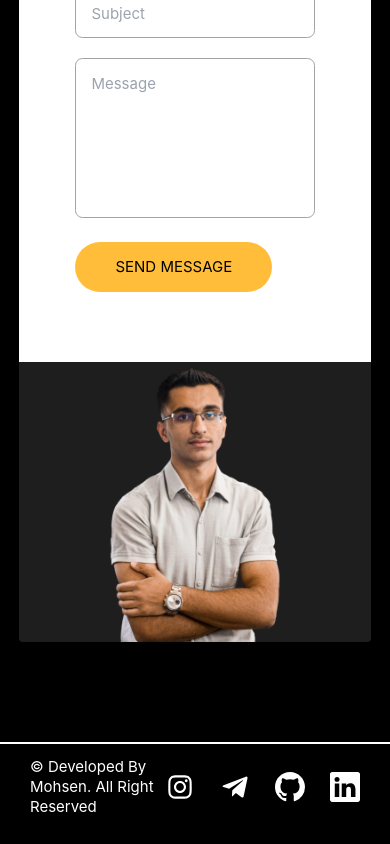
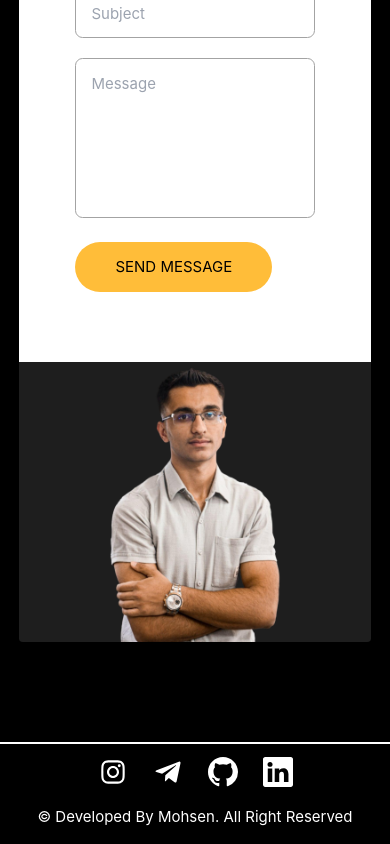
Before and after one commit to mohsenSeyedi/Me.com, a React (Create React App) app: page / in a window 390 px wide. Shown: the part 10428-11272 px from the top of the page. Built offline with nearby package versions, Linux system fonts and the light colour scheme.

Commit message:
Responsive footer component

```diff
--- a/src/components/Header/Footer/Footer.jsx
+++ b/src/components/Header/Footer/Footer.jsx
@@ -5,9 +5,9 @@ import { AiOutlineInstagram  } from 'react-icons/ai'
 
 export default function Footer() {
   return (
-    <section className='flex items-center justify-between px-12 border-solid border-t-2 border-white py-5'>
-        <p className='text-white font-swap text-2xl'>© Developed By Mohsen. All Right Reserved</p>
-        <div className='flex gap-10 justify-evenly text-5xl'>
+    <section className='flex items-center justify-between px-12 border-solid border-t-2 border-white py-5 sm:flex-col-reverse'>
+        <p className='text-white font-swap text-2xl md:text-xl md:pb-2 sm:text-2xl vs:text-sm vs:text-center'>© Developed By Mohsen. All Right Reserved</p>
+        <div className='flex gap-10 justify-evenly text-5xl md:text-4xl sm:mb-8 sm:text-5xl'>
             <a href="https://instagram.com/mohsenseyedi1382" target='_blank'><AiOutlineInstagram /></a>
             <a href="https://t.me/Mohsenseis" target='_blank'><BiLogoTelegram /></a>
             <a href="https://github.com/mohsenseyedi" target='_blank'><BsGithub /></a>
```
